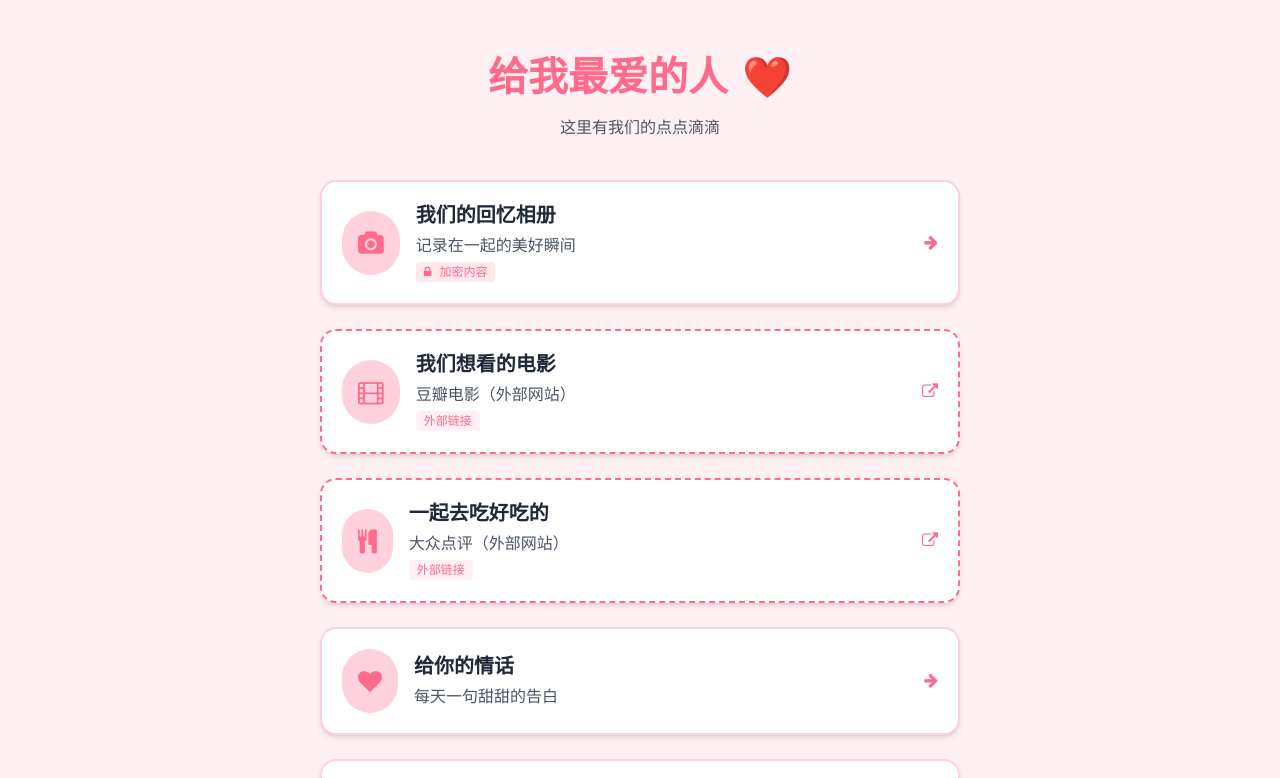
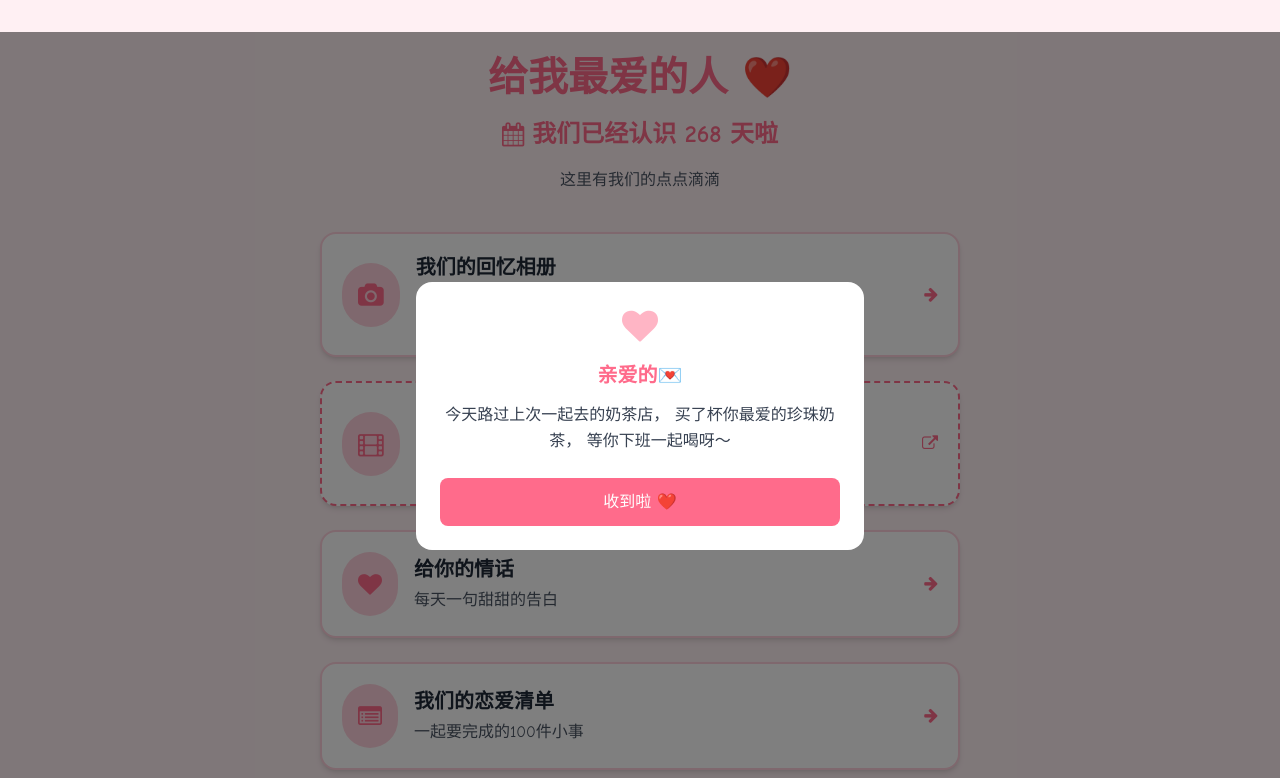
Before and after one commit to monling/monling.github.io, a plain HTML site: page index.html in a window 1280 px wide. Shown: the top 778 px of the page. Drawn offline with nearby package versions, Linux system fonts and the light colour scheme.

Commit message:
Update index.html

```diff
--- a/index.html
+++ b/index.html
@@ -4,25 +4,30 @@
     <meta charset="UTF-8">
     <meta name="viewport" content="width=device-width, initial-scale=1.0">
     <title>给亲爱的专属小站</title>
+    <!-- 引入外部资源 -->
     <script src="https://cdn.tailwindcss.com"></script>
     <link href="https://cdn.jsdelivr.net/npm/font-awesome@4.7.0/css/font-awesome.min.css" rel="stylesheet">
+
+    <!-- Tailwind 配置（自定义颜色和字体） -->
     <script>
         tailwind.config = {
             theme: {
                 extend: {
                     colors: {
-                        love: '#FF6B8B',      // 温馨粉色
+                        love: '#FF6B8B',      // 主粉色（温馨）
                         sweet: '#FFB6C1',     // 浅粉色
                         tender: '#FFD1DC',    // 嫩粉色
-                        warm: '#FFF0F3',      // 极浅粉
+                        warm: '#FFF0F3',      // 极浅粉（背景）
                     },
                     fontFamily: {
-                        cute: ['"Comic Sans MS"', '"Marker Felt"', 'sans-serif'],
+                        cute: ['"Comic Sans MS"', '"Marker Felt"', 'sans-serif'], // 可爱字体
                     },
                 }
             }
         }
     </script>
+
+    <!-- 自定义工具类 -->
     <style type="text/tailwindcss">
         @layer utilities {
             .topic-card {
@@ -30,40 +35,52 @@
                        transform hover:-translate-y-1 cursor-pointer border-2 border-tender;
             }
             .external-card {
-                @apply border-dashed border-love; /* 外部链接卡片用虚线边框区分 */
+                @apply border-dashed border-love; /* 外部链接卡片用虚线区分 */
             }
             .page-title {
                 @apply text-[clamp(1.8rem,5vw,2.5rem)] font-bold text-love text-center mb-2;
             }
+            .day-counter {
+                @apply text-love font-bold text-[clamp(1.2rem,3vw,1.5rem)] text-center mb-4
+                       flex items-center justify-center gap-2; /* 认识天数样式 */
+            }
             .page-subtitle {
                 @apply text-gray-600 text-center mb-8 font-cute;
             }
-            .password-modal {
+            .modal {
                 @apply fixed inset-0 bg-black/50 flex items-center justify-center z-50 opacity-0 pointer-events-none transition-opacity duration-300;
             }
-            .password-modal.active {
-                @apply opacity-100 pointer-events-auto;
+            .modal.active {
+                @apply opacity-100 pointer-events-auto; /* 模态框显示状态 */
             }
             .modal-content {
                 @apply bg-white rounded-2xl p-6 w-full max-w-md transform scale-95 transition-transform duration-300;
             }
-            .password-modal.active .modal-content {
-                @apply scale-100;
+            .modal.active .modal-content {
+                @apply scale-100; /* 模态框弹出动画 */
+            }
+            .message-modal {
+                @apply top-8; /* 消息弹窗位置靠上，避免遮挡底部 */
             }
         }
     </style>
 </head>
 <body class="bg-warm min-h-screen font-cute">
     <div class="container mx-auto px-4 py-8 max-w-2xl">
-        <!-- 页面标题 -->
+        <!-- 页面标题区（含认识天数） -->
         <div class="mb-10 pt-4">
             <h1 class="page-title">给我最爱的人 ❤️</h1>
+            <!-- 认识天数显示 -->
+            <div class="day-counter">
+                <i class="fa fa-calendar"></i>
+                <span>我们已经认识 <span id="loveDays">0</span> 天啦</span>
+            </div>
             <p class="page-subtitle">这里有我们的点点滴滴</p>
         </div>
 
         <!-- 专题卡片区域 -->
         <div class="grid grid-cols-1 gap-6">
-            <!-- 带密码保护的相册 -->
+            <!-- 1. 带密码保护的相册（内部页面） -->
             <div class="topic-card" id="galleryCard">
                 <div class="flex items-center">
                     <div class="bg-tender p-4 rounded-full mr-4">
@@ -82,7 +99,7 @@
                 </div>
             </div>
 
-            <!-- 外部链接1：你们喜欢的电影网站 -->
+            <!-- 2. 外部链接1：豆瓣电影 -->
             <a href="https://www.douban.com/movie/" target="_blank" rel="noopener noreferrer" class="topic-card external-card">
                 <div class="flex items-center">
                     <div class="bg-tender p-4 rounded-full mr-4">
@@ -99,7 +116,39 @@
                 </div>
             </a>
 
-            <!-- 外部链接2：你们常去的餐厅预订 -->
+            <!-- 3. 内部链接1：情话合集 -->
+            <a href="love-words.html" class="topic-card">
+                <div class="flex items-center">
+                    <div class="bg-tender p-4 rounded-full mr-4">
+                        <i class="fa fa-heart text-2xl text-love"></i>
+                    </div>
+                    <div>
+                        <h2 class="text-xl font-bold text-gray-800">给你的情话</h2>
+                        <p class="text-gray-600 mt-1">每天一句甜甜的告白</p>
+                    </div>
+                    <div class="ml-auto">
+                        <i class="fa fa-arrow-right text-love"></i>
+                    </div>
+                </div>
+            </a>
+
+            <!-- 4. 内部链接2：恋爱清单 -->
+            <a href="checklist.html" class="topic-card">
+                <div class="flex items-center">
+                    <div class="bg-tender p-4 rounded-full mr-4">
+                        <i class="fa fa-list-alt text-2xl text-love"></i>
+                    </div>
+                    <div>
+                        <h2 class="text-xl font-bold text-gray-800">我们的恋爱清单</h2>
+                        <p class="text-gray-600 mt-1">一起要完成的100件小事</p>
+                    </div>
+                    <div class="ml-auto">
+                        <i class="fa fa-arrow-right text-love"></i>
+                    </div>
+                </div>
+            </a>
+
+            <!-- 5. 外部链接2：大众点评（餐厅预订） -->
             <a href="https://www.dianping.com" target="_blank" rel="noopener noreferrer" class="topic-card external-card">
                 <div class="flex items-center">
                     <div class="bg-tender p-4 rounded-full mr-4">
@@ -115,38 +164,6 @@
                     </div>
                 </div>
             </a>
-
-            <!-- 内部专题：情话合集 -->
-            <a href="love-words.html" class="topic-card">
-                <div class="flex items-center">
-                    <div class="bg-tender p-4 rounded-full mr-4">
-                        <i class="fa fa-heart text-2xl text-love"></i>
-                    </div>
-                    <div>
-                        <h2 class="text-xl font-bold text-gray-800">给你的情话</h2>
-                        <p class="text-gray-600 mt-1">每天一句甜甜的告白</p>
-                    </div>
-                    <div class="ml-auto">
-                        <i class="fa fa-arrow-right text-love"></i>
-                    </div>
-                </div>
-            </a>
-
-            <!-- 内部专题：恋爱清单 -->
-            <a href="checklist.html" class="topic-card">
-                <div class="flex items-center">
-                    <div class="bg-tender p-4 rounded-full mr-4">
-                        <i class="fa fa-list-alt text-2xl text-love"></i>
-                    </div>
-                    <div>
-                        <h2 class="text-xl font-bold text-gray-800">我们的恋爱清单</h2>
-                        <p class="text-gray-600 mt-1">一起要完成的100件小事</p>
-                    </div>
-                    <div class="ml-auto">
-                        <i class="fa fa-arrow-right text-love"></i>
-                    </div>
-                </div>
-            </a>
         </div>
 
         <!-- 页脚 -->
@@ -155,8 +172,8 @@
         </div>
     </div>
 
-    <!-- 密码输入模态框 -->
-    <div class="password-modal" id="passwordModal">
+    <!-- 模态框1：密码验证（相册专用） -->
+    <div class="modal" id="passwordModal">
         <div class="modal-content">
             <h3 class="text-xl font-bold text-love mb-4 text-center">请输入密码查看相册</h3>
             <p class="text-gray-600 text-center mb-5 text-sm">这是我们的专属回忆哦~</p>
@@ -168,23 +185,84 @@
             </div>
 
             <div class="flex gap-3">
-                <button id="cancelBtn"
-                        class="flex-1 py-3 rounded-lg border-2 border-tender text-gray-700 hover:bg-tender/30 transition-colors">
+                <button id="cancelBtn" class="flex-1 py-3 rounded-lg border-2 border-tender text-gray-700 hover:bg-tender/30 transition-colors">
                     取消
                 </button>
-                <button id="confirmBtn"
-                        class="flex-1 py-3 rounded-lg bg-love text-white hover:bg-love/90 transition-colors">
+                <button id="confirmBtn" class="flex-1 py-3 rounded-lg bg-love text-white hover:bg-love/90 transition-colors">
                     确认查看
                 </button>
             </div>
         </div>
     </div>
 
+    <!-- 模态框2：自动弹出消息 -->
+    <div class="modal message-modal" id="messageModal">
+        <div class="modal-content">
+            <div class="text-center mb-4">
+                <i class="fa fa-heart text-4xl text-love animate-pulse"></i>
+            </div>
+            <h3 class="text-xl font-bold text-love mb-3 text-center">亲爱的💌</h3>
+            <div id="popupMessage" class="text-gray-700 text-center mb-6 leading-relaxed">
+                今天路过上次一起去的奶茶店，
+                买了杯你最爱的珍珠奶茶，
+                等你下班一起喝呀～
+            </div>
+            <button id="closeMessageBtn" class="w-full py-3 rounded-lg bg-love text-white hover:bg-love/90 transition-colors">
+                收到啦 ❤️
+            </button>
+        </div>
+    </div>
+
+    <!-- 核心功能 JavaScript -->
     <script>
-        // 配置密码（这里替换成你想要设置的密码）
-        const GALLERY_PASSWORD = "123456"; // 建议修改为你们的专属密码
-        const TARGET_PAGE = "memories.html"; // 目标相册页面
+        // ===================== 1. 基础配置（方便你修改） =====================
+        const MEET_DATE = new Date(2024, 11, 24); // 认识日期：2024年12月24日（月份0开始，12月=11）
+        const POPUP_MESSAGE = `
+            今天路过上次一起去的奶茶店，
+            买了杯你最爱的珍珠奶茶，
+            等你下班一起喝呀～
+        `; // 弹出消息内容
+        const GALLERY_PASSWORD = "123456"; // 相册密码（建议改成你们的专属密码）
+        const TARGET_PAGE = "memories.html"; // 相册页面路径（需和服务器文件一致）
 
+        // ===================== 2. 认识天数计算 =====================
+        function calculateLoveDays() {
+            const today = new Date(); // 获取当前日期
+            const timeDiff = today - MEET_DATE; // 计算时间差（毫秒）
+            const days = Math.floor(timeDiff / (1000 * 60 * 60 * 24)); // 转换为天数
+            document.getElementById('loveDays').textContent = days; // 显示到页面
+        }
+
+        // ===================== 3. 页面加载完成后执行所有功能 =====================
+        document.addEventListener('DOMContentLoaded', () => {
+            // 3.1 计算并显示认识天数
+            calculateLoveDays();
+
+            // 3.2 显示自动弹出消息
+            document.getElementById('popupMessage').innerHTML = POPUP_MESSAGE;
+            setTimeout(() => {
+                document.getElementById('messageModal').classList.add('active');
+            }, 500); // 延迟500ms显示，避免和页面加载冲突
+
+            // 3.3 专题卡片加载动画
+            const cards = document.querySelectorAll('.topic-card');
+            cards.forEach((card, index) => {
+                card.style.opacity = '0';
+                card.style.transform = 'translateY(10px)';
+                // 顺序显示卡片，增强视觉效果
+                setTimeout(() => {
+                    card.style.opacity = '1';
+                    card.style.transform = 'translateY(0)';
+                }, 100 * index);
+            });
+        });
+
+        // ===================== 4. 弹出消息关闭功能 =====================
+        document.getElementById('closeMessageBtn').addEventListener('click', () => {
+            document.getElementById('messageModal').classList.remove('active');
+        });
+
+        // ===================== 5. 相册密码验证功能 =====================
         // 获取元素
         const galleryCard = document.getElementById('galleryCard');
         const passwordModal = document.getElementById('passwordModal');
@@ -192,63 +270,44 @@
         const confirmBtn = document.getElementById('confirmBtn');
         const cancelBtn = document.getElementById('cancelBtn');
 
-        // 打开密码框
+        // 点击相册卡片，打开密码框
         galleryCard.addEventListener('click', () => {
             passwordModal.classList.add('active');
-            passwordInput.focus(); // 自动聚焦输入框
+            passwordInput.focus(); // 自动聚焦输入框，方便操作
         });
 
-        // 关闭密码框
-        const closeModal = () => {
+        // 关闭密码框（清空输入）
+        function closePasswordModal() {
             passwordModal.classList.remove('active');
-            passwordInput.value = ''; // 清空输入
-        };
+            passwordInput.value = '';
+        }
 
-        cancelBtn.addEventListener('click', closeModal);
+        // 取消按钮事件
+        cancelBtn.addEventListener('click', closePasswordModal);
 
-        // 点击模态框外部关闭
+        // 点击密码框外部关闭
         passwordModal.addEventListener('click', (e) => {
-            if (e.target === passwordModal) {
-                closeModal();
-            }
+            if (e.target === passwordModal) closePasswordModal();
         });
 
-        // 验证密码并跳转
-        const checkPassword = () => {
-            const inputPassword = passwordInput.value.trim();
-
-            if (inputPassword === GALLERY_PASSWORD) {
-                // 密码正确，跳转到相册页面
-                window.location.href = TARGET_PAGE;
+        // 密码验证逻辑
+        function checkPassword() {
+            const inputPwd = passwordInput.value.trim();
+            if (inputPwd === GALLERY_PASSWORD) {
+                window.location.href = TARGET_PAGE; // 密码正确，跳转相册
             } else {
-                // 密码错误，提示并清空
-                alert('密码不正确哦~ 再试试吧');
+                alert('密码不正确哦~ 再试试吧'); // 密码错误，提示
                 passwordInput.value = '';
                 passwordInput.focus();
             }
-        };
+        }
 
+        // 确认按钮事件
         confirmBtn.addEventListener('click', checkPassword);
 
-        // 支持回车键确认
+        // 回车键触发密码验证（优化手机体验）
         passwordInput.addEventListener('keydown', (e) => {
-            if (e.key === 'Enter') {
-                checkPassword();
-            }
-        });
-
-        // 页面加载动画
-        document.addEventListener('DOMContentLoaded', () => {
-            const cards = document.querySelectorAll('.topic-card');
-            cards.forEach((card, index) => {
-                card.style.opacity = '0';
-                card.style.transform = 'translateY(10px)';
-
-                setTimeout(() => {
-                    card.style.opacity = '1';
-                    card.style.transform = 'translateY(0)';
-                }, 100 * index);
-            });
+            if (e.key === 'Enter') checkPassword();
         });
     </script>
 </body>
```
